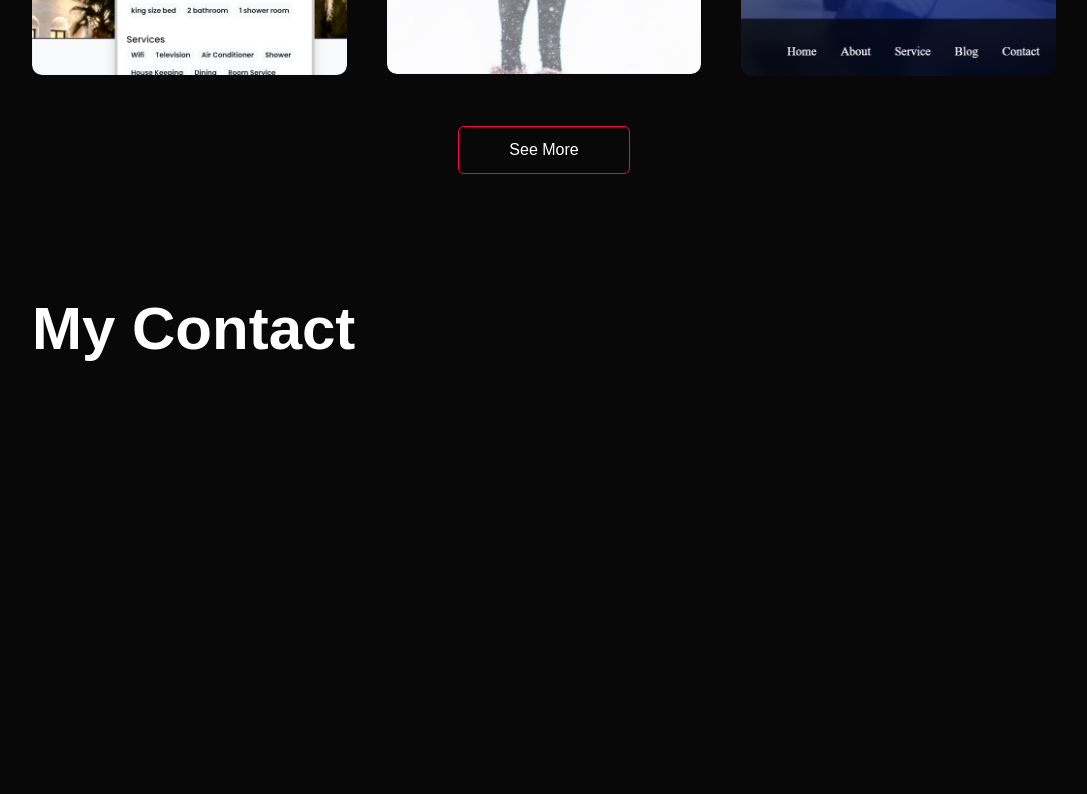
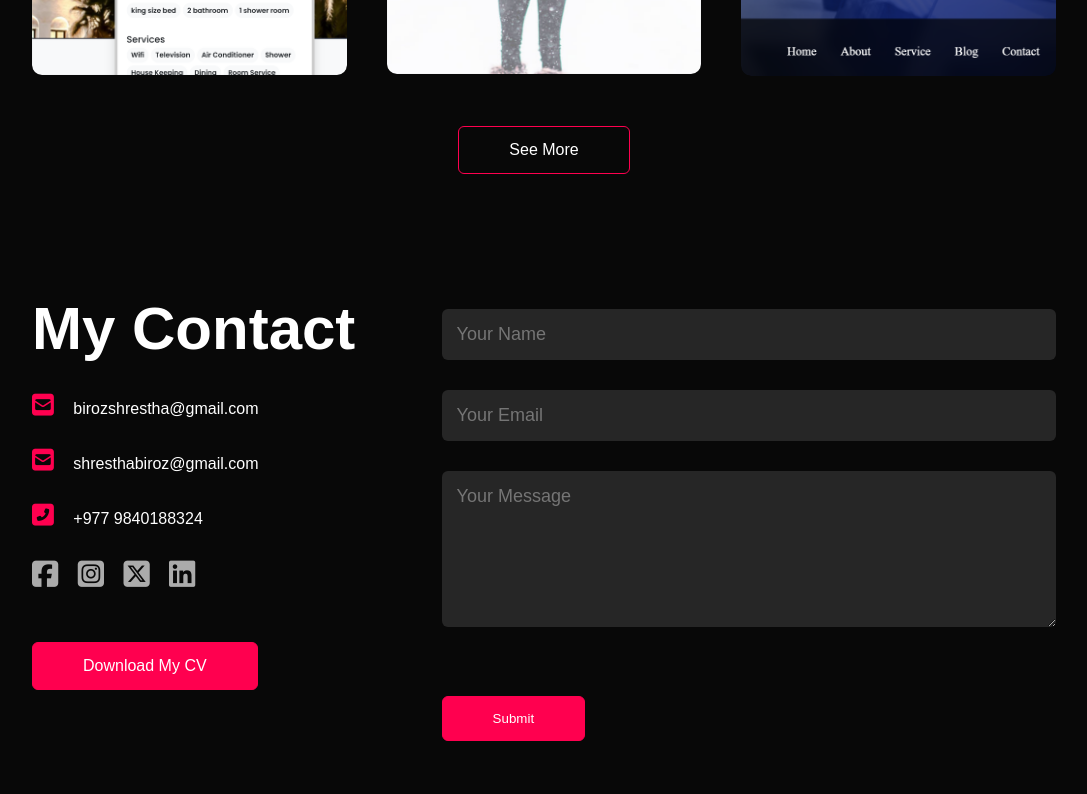
Before and after one commit to BirozStha/Portfolio, a plain HTML site: page index.html in a window 1280 px wide. Shown: the part 2662-3456 px from the top of the page, without its empty margins (96-1183 px from the left). Before the commit the page ends 3035 px from the top, so only its background shows below. Drawn offline with Linux system fonts and the light colour scheme.

Commit message:
contact section continunation

```diff
--- a/index.html
+++ b/index.html
@@ -180,11 +180,31 @@
         <div class="container">
             <div class="row">
                 <div class="contact-left">
+
                     <h1 class="sub-title">My Contact</h1>
-                    <p></p>
+                    <p><i class="fa-solid fa-square-envelope"></i>  birozshrestha@gmail.com</p>
+                    <p><i class="fa-solid fa-square-envelope"></i>  shresthabiroz@gmail.com</p>
+                    <p><i class="fa-solid fa-phone-square-alt"></i>  +977 9840188324</p>
+                    <div class="social-icons">
+                        <a href="https://facebook.com/profile.php?id=100007474546197"><i class="fa-brands fa-square-facebook"></i></a>
+                        <a href="https://instagram.com/birozshrestha/"><i class="fa-brands fa-square-instagram"></i></a>
+                        <a href="https://x.com/ShresthaBiroz"><i class="fa-brands fa-square-x-twitter"></i></a>
+                        <a href="https://www.linkedin.com/in/biroj-lal-shrestha-a222a2343"><i class="fa-brands fa-linkedin"></i></a>
+                    </div>
+                    <a href="cv/my-cv.pdf" download class="btn btn2">Download My CV</a>
+
                 </div>
 
-                <div class="contact-right"></div>
+                <div class="contact-right">
+
+                    <form>
+                        <input type="text" name="Name" placeholder="Your Name" required>
+                        <input type="email" name="email" placeholder="Your Email" required>
+                        <textarea name="Message"  rows="6" placeholder="Your Message"></textarea>
+                        <button type="submit" class="btn btn2">Submit</button>
+                    </form>
+
+                </div>
             </div>
         </div>
      </div>
--- a/style.css
+++ b/style.css
@@ -288,3 +288,60 @@ nav ul li a:hover::after{
 }
 
 /* -----------contact--------- */
+.contact-left{
+    flex-basis: 35%;
+}
+
+.contact-left p{
+    margin-top: 30px;
+}
+
+.contact-left p i{
+    color: #ff004f;
+    margin-right: 15px;
+    font-size: 25px;
+}
+
+.contact-right{
+    flex-basis: 60%;
+}
+
+.contact-right form{
+    width: 100%;
+}
+
+form input, form textarea{
+    width: 100%;
+    border: 0;
+    outline: none;
+    background: #262626;
+    padding: 15px;
+    margin: 15px 0;
+    color:#fff;
+    font-size: 18px;
+    border-radius: 6px;
+}
+
+.social-icons{
+    margin-top: 30px;
+}
+
+.social-icons a{
+    text-decoration: none;
+    font-size: 30px;
+    margin-right: 15px;
+    color: #ababab;
+    display: inline-block;
+    transition: transform 0.5s;
+
+}
+
+.social-icons a:hover{
+    color: #ff004f;
+    transform: translateY(-5px);
+}
+
+.btn.btn2{
+    display: inline-block;
+    background: #ff004f;
+}
```
Also changed, not shown: 1 other file.
